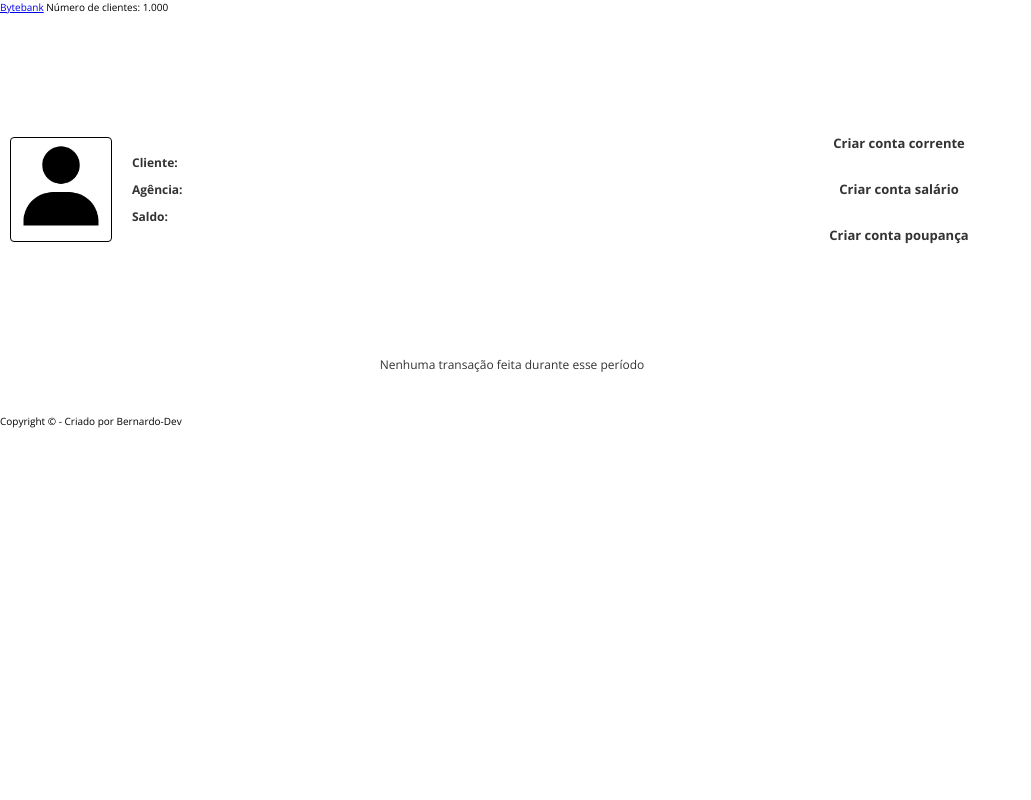
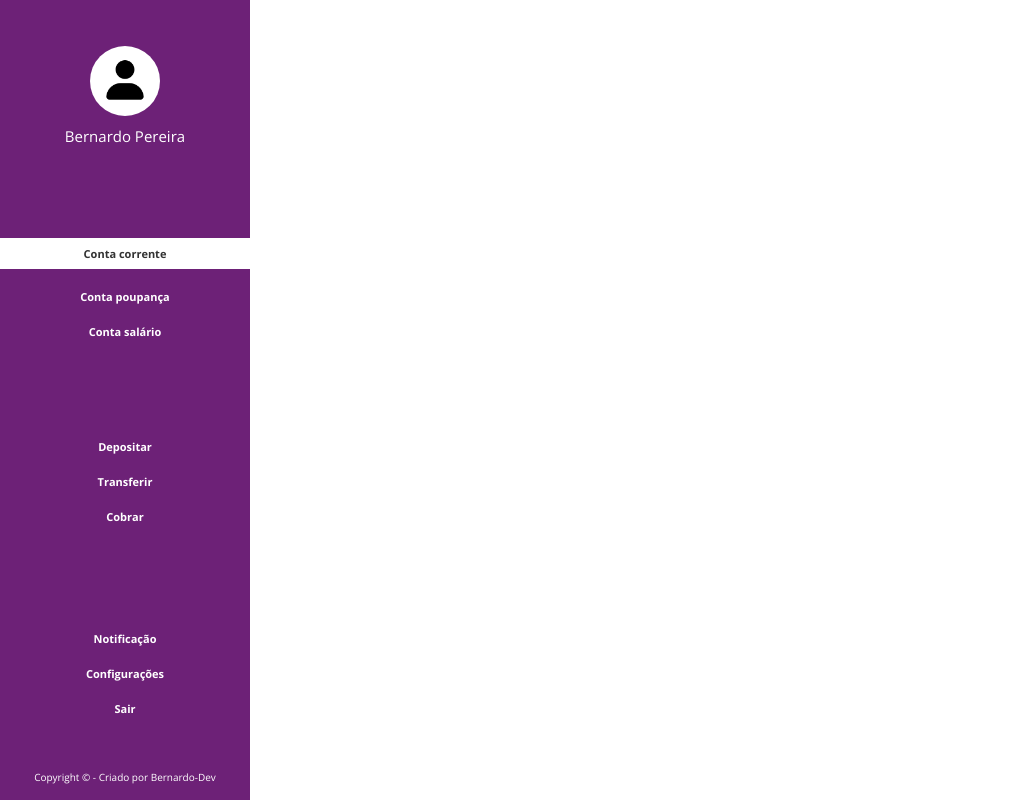
Before and after one commit to BernardoOficial/Bytebank, a website with bundled scripts: page public/pages/cliente.html in a window 1280 px wide. Shown: the whole page, without its empty margins (0-1031 px from the left). Built offline with nearby package versions, Linux system fonts and the light colour scheme.

Commit message:
Menu lateral concluido

```diff
--- a/public/css/cliente.css
+++ b/public/css/cliente.css
@@ -1,114 +1,63 @@
-main {
-    grid-area: main;
+body {
     display: grid;
-    grid-template-rows: 100px 200px 1fr;
-    grid-template-areas:
-        "boasVindas boasVindas"
-        "infoPessoais contas"
-        "extrato extrato";
-    width: 80%;
+    grid-template-columns: 250px 1fr;
+    grid-template-areas: "aside main";
 }
 
-.main__boasVindas {
-    grid-area: boasVindas;
-    justify-self: center;
-    display: flex;
-    justify-content: center;
-    align-items: center;
+aside {
+    grid-area: aside;
+    display: grid;
+    grid-template-rows: 1fr 1fr 1fr 1fr 30px;
 
-    padding: 0px 20px;
-    width: 60%;
-    height: 50px;
-    background-color: #fff;
-    color: #333;
-    border-radius: 8px;
+
+    height: 100vh;
+    background-color: #6D2177;
 }
 
-.main__boasVindas__titulo {
-    font-size: 2rem;
-    font-weight: bold;
-}
-
-.main__user {
-    grid-area: infoPessoais;
-    display: flex;
-    align-items: center;
-
-    height: 150px;
-    width: 500px;
-    padding: 10px;
-
-    background-color: #fff;
-    color: #333;
-    border-radius: 8px;
-}
-
-.main__user__img {
-    margin-right: 20px;
-    border: 1px solid #000;
-    border-radius: 4px;
-}
-
-.main__user__img > img {
-    width: 100px;
-}
-
-.main__user__infoPessoais__texto {
-    font-size: 1.2rem;
-    margin: 10px 0;
-    font-weight: bold;
-}
-
-.main__contas {
-    grid-area: contas;
-    justify-self: flex-end;
-
-    height: 150px;
-    width: 250px;
-
-    background-color: #fff;
-    border-radius: 8px;
-
+.aside__usuario,
+.aside__contas,
+.aside__metodos,
+.aside__configuracao {
     display: flex;
     flex-direction: column;
     justify-content: center;
     align-items: center;
 }
 
-.main__contas__link {
+.aside__usuario__img {
+    width: 70px;
+    padding: 10px;
+    background-color: #fff;
+    border-radius: 50%;
+}
+
+.aside__usuario__nome {
+    margin-top: 10px;
+    color: #fff;
+    font-weight: normal;
+}
+
+.aside__contas__link,
+.aside__metodos__link,
+.aside__configuracao__link {
     text-decoration: none;
-    font-size: 1.3rem;
+    color: #fff;
+    margin: 10px 0;
+    font-weight: bold;
+    font-size: 1.1rem;
+}
+
+.ativo {
+    background-color: #fff;
     color: #333;
-    font-weight: bold;
-    margin: 8px;
 
-    width: 200px;
-    height: 30px;
+    padding: 8px;
+    width: 100%;
     display: flex;
     justify-content: center;
-    align-items: center;
-
-    transition: 0.2s;
 }
 
-.main__contas__link:hover {
-    background-color: #000;
+.footer__copyright {
     color: #fff;
-    border-radius: 4px;
+    text-align: center;
 }
-
-.main__extrato {
-    grid-area: extrato;
-
-    height: 100px;
-    background-color: #fff;
-    border-radius: 8px;
-
-    display: flex;
-    justify-content: center;
-    align-items: center;
-
-    color: #333;
-    font-size: 1.2rem;
-
-}
--- a/public/css/format.css
+++ b/public/css/format.css
@@ -17,3 +17,16 @@ html {
     font-size: 62.5%;
     font-family: 'Open Sans', sans-serif;
 }
+
+form input, form button, form select{
+    margin: 0;
+    box-sizing: border-box;
+
+    font-family: 'Open Sans', sans-serif;
+    font-size: 1.3rem;
+    color: 333;
+
+    border: none;
+    border-radius: 8px;
+    outline: none;
+}
--- a/public/pages/cliente.html
+++ b/public/pages/cliente.html
@@ -13,45 +13,36 @@
 
 <body>
 
-    <header>
-        <a href="../../index.html" class="header__titulo">Bytebank</a>
+    <aside>
+        <section class="aside__usuario">
+            <img class="aside__usuario__img" src="../images/User.png" alt="usuario da conta">
+            <h2 class="aside__usuario__nome">Bernardo Pereira</h2>
+        </section>
 
-        <span class="header__quantDeClientes">Número de clientes: 1.000</span>
-    </header>
+        <section class="aside__contas">
+            <a href="" class="aside__contas__link ativo">Conta corrente</a>
+            <a href="" class="aside__contas__link">Conta poupança</a>
+            <a href="" class="aside__contas__link">Conta salário</a>
+        </section>
+
+        <section class="aside__metodos">
+            <a href="" class="aside__metodos__link">Depositar</a>
+            <a href="" class="aside__metodos__link">Transferir</a>
+            <a href="" class="aside__metodos__link">Cobrar</a>
+        </section>
+
+        <section class="aside__configuracao">
+            <a href="" class="aside__configuracao__link">Notificação</a>
+            <a href="" class="aside__configuracao__link">Configurações</a>
+            <a href="" class="aside__configuracao__link">Sair</a>
+        </section>
+
+        <p class="footer__copyright">Copyright &copy; - Criado por Bernardo-Dev</p>
+    </aside>
 
     <main>
 
-
-        <section class="main__boasVindas"></section>
-
-        <section class="main__user">
-            <div class="main__user__img">
-                <img src="../images/User.png" alt="Usuário da conta">
-            </div>
-
-            <div class="main__user__infoPessoais">
-                <p class="main__user__infoPessoais__texto" data-cliente>Cliente: </p>
-                <p class="main__user__infoPessoais__texto" data-agencia>Agência: </p>
-                <p class="main__user__infoPessoais__texto" data-saldo>Saldo: </p>
-            </div>
-        </section>
-
-        <section class="main__contas">
-            <a href="#" class="main__contas__link">Criar conta corrente</a>
-            <a href="#" class="main__contas__link">Criar conta salário</a>
-            <a href="#" class="main__contas__link">Criar conta poupança</a>
-        </section>
-
-        <section class="main__extrato">
-            <p>Nenhuma transação feita durante esse período</p>
-        </section>
-
     </main>
-
-    <footer>
-        <p class="footer__copyright">Copyright &copy; - Criado por Bernardo-Dev</p>
-    </footer>
-
 
     <script type="module" src="../../index.js"></script>
     <script type="module" src="../../funcionalidades/carregarInformacoesCliente.js"></script>
```
Also changed, not shown: public/css/acesso.css (+0 -10 lines).
